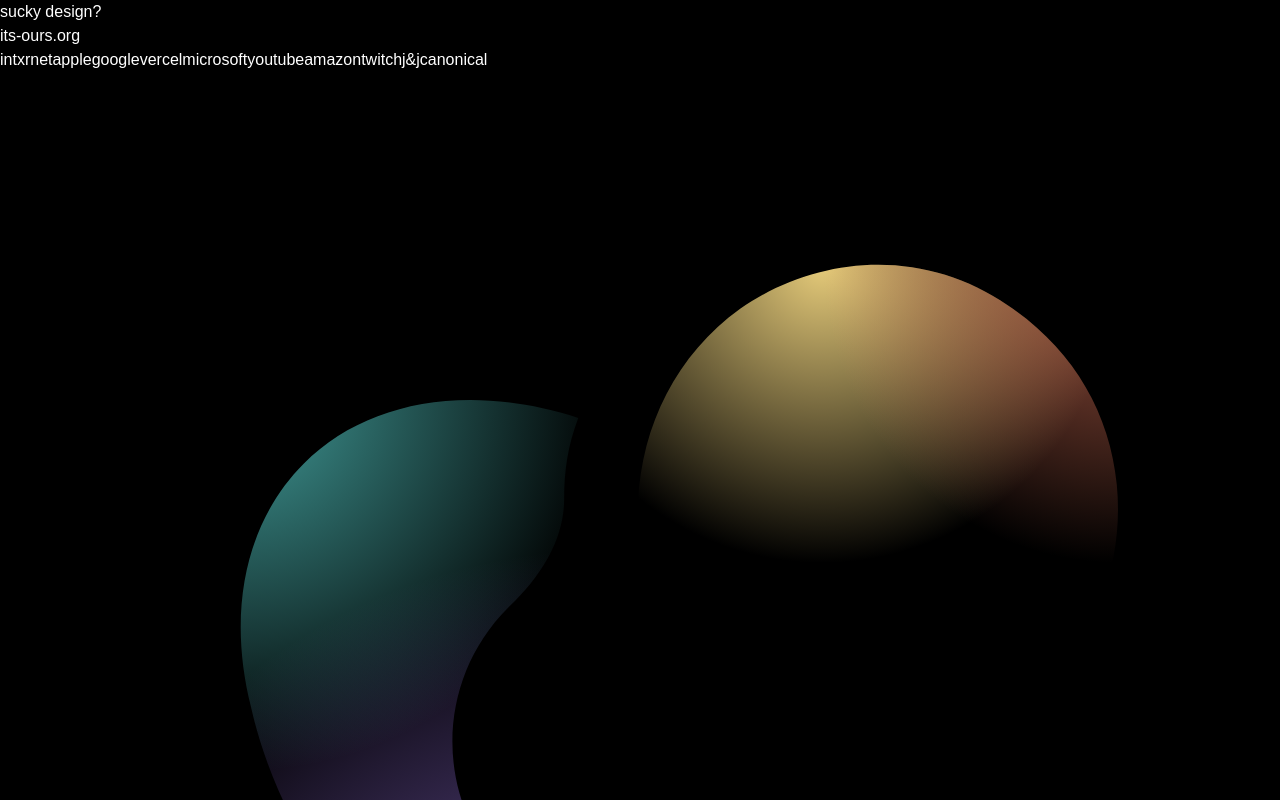
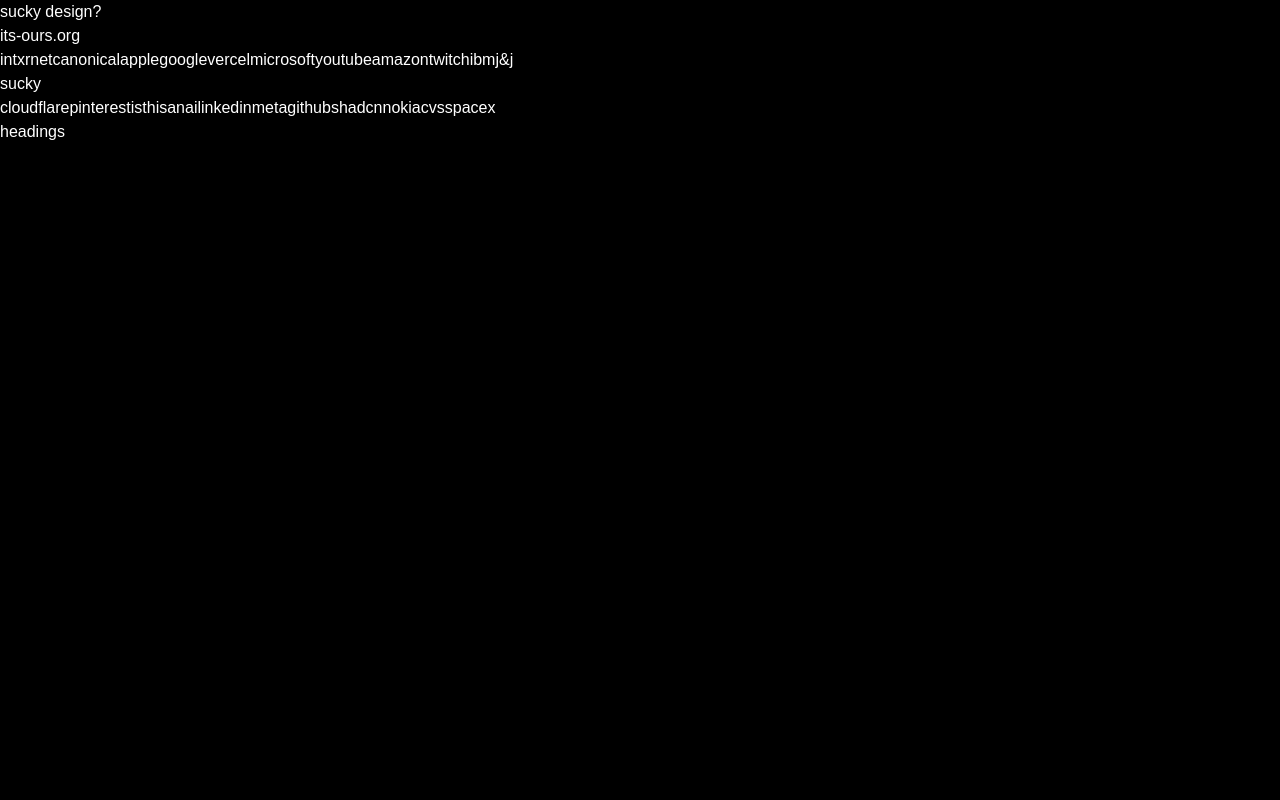
Before and after one commit to bharxhav/sucky-design, a Next.js app: page /specimen in a window 1280 px wide. Shown: the top 800 px of the page. Built offline with nearby package versions, Linux system fonts and the light colour scheme; a web font is replaced by a local one.

Commit message:
ADD arrangement

```diff
--- a/src/app/(everything)/layout.tsx
+++ b/src/app/(everything)/layout.tsx
@@ -26,10 +26,14 @@
       </header>
 
       <Div silent className="w-full pb-6 mx-auto text-gray-500">
-        <Div silent className="grid grid-cols-3 gap-8 items-center">
-          <Div silent className="grid grid-cols-5 gap-4">
+        <Div
+          silent
+          className="flex justify-between items-center max-w-5xl mx-auto gap-8"
+        >
+          <Div silent className="flex-1 flex flex-wrap gap-4 justify-end">
             {[
               "intxrnet",
+              "canonical",
               "apple",
               "google",
               "vercel",
@@ -37,32 +41,32 @@
               "youtube",
               "amazon",
               "twitch",
+              "ibm",
               "j&j",
-              "canonical",
             ].map((name) => (
               <Link
                 silent
                 key={name}
                 href={`/${name}`}
-                className="w-full text-center p-2"
+                className="text-center px-3 py-1 hover:text-gray-700 whitespace-nowrap"
               >
                 {name}
               </Link>
             ))}
           </Div>
 
-          <div className="flex justify-center">
-            <img src="/logo.svg" alt="Logo" className="w-24" />
+          <div className="flex-shrink-0">
+            <p>sucky</p>
           </div>
 
-          <Div silent className="grid grid-cols-5 gap-4">
+          <Div silent className="flex-1 flex flex-wrap gap-4 justify-start">
             {[
+              "cloudflare",
+              "pinterest",
               "isthisanai",
+              "linkedin",
               "meta",
               "github",
-              "cloudflare",
-              "pinterest",
-              "linkedin",
               "shadcn",
               "nokia",
               "cvs",
@@ -72,7 +76,7 @@
                 silent
                 key={name}
                 href={`/${name}`}
-                className="w-full text-center p-2"
+                className="text-center px-3 py-1 hover:text-gray-700 whitespace-nowrap"
               >
                 {name}
               </Link>
```
